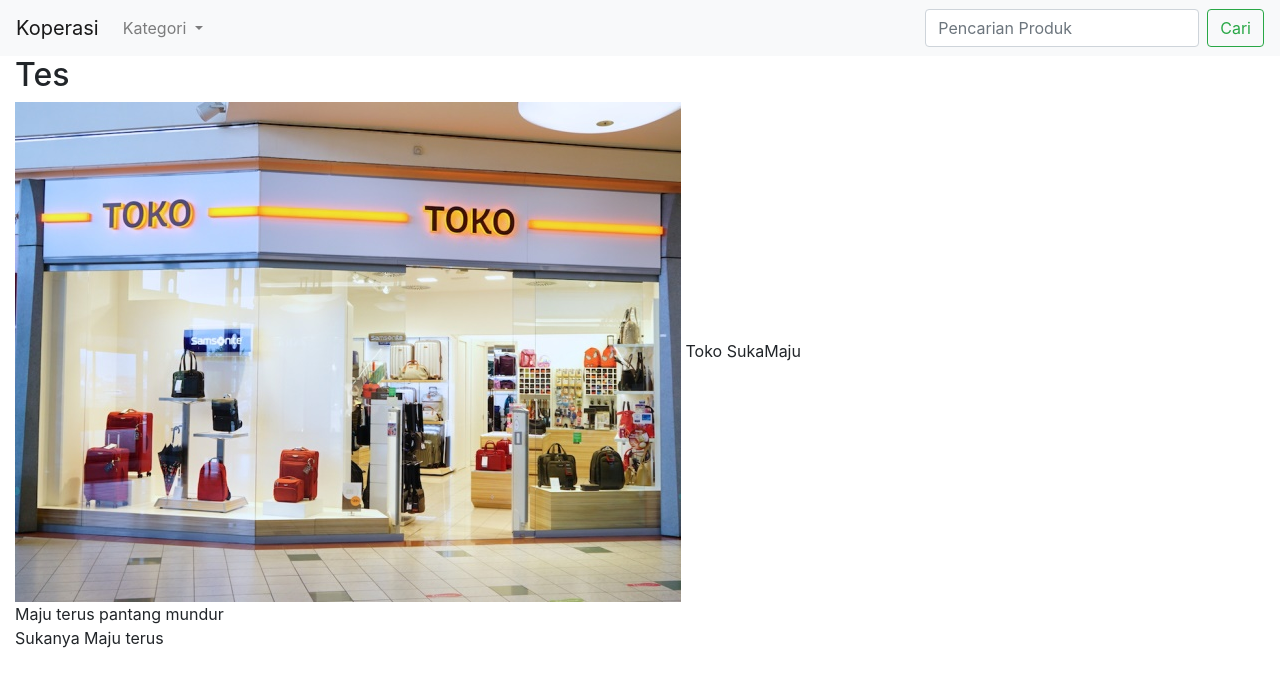
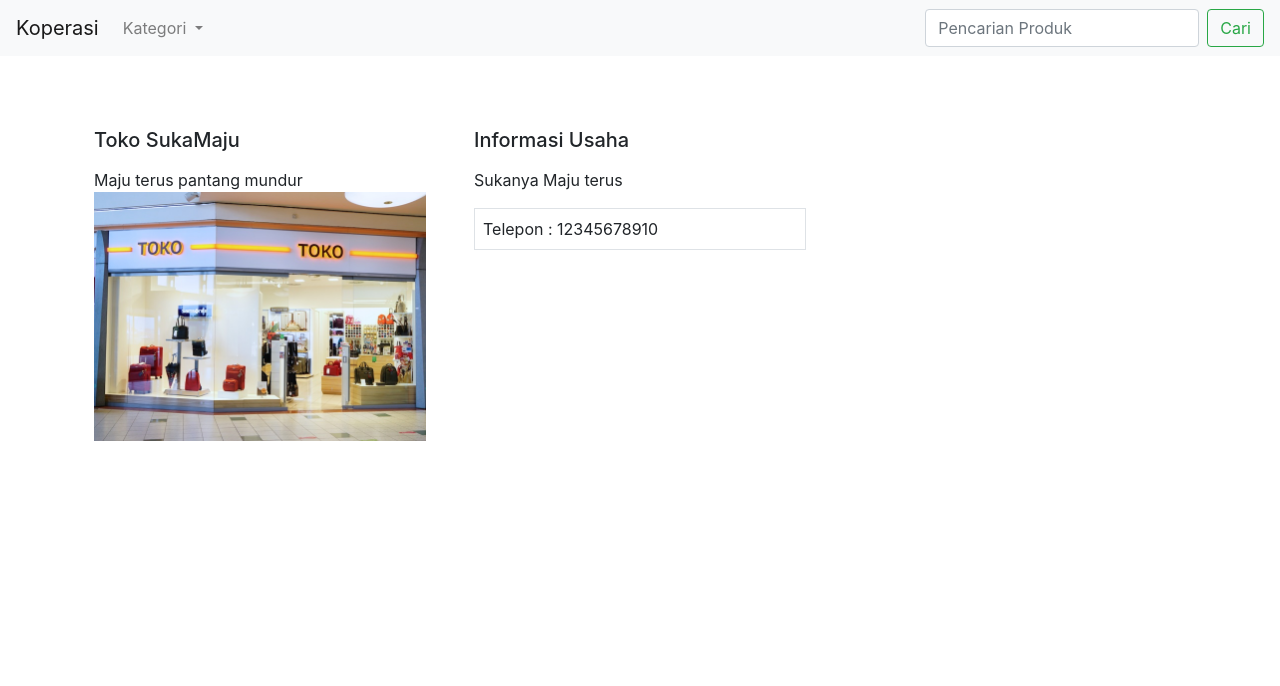
Before and after one commit to daffaputradamar/marketplace-koperasi-frontend, an Angular app: page /usaha/1 in a window 1280 px wide. Shown: the top 686 px of the page. Built offline with nearby package versions, Linux system fonts and the light colour scheme.

Commit message:
desain detail usaha

```diff
--- a/src/app/components/produk-detail/produk-detail.component.html
+++ b/src/app/components/produk-detail/produk-detail.component.html
@@ -30,7 +30,7 @@
         <span>Satuan : {{produk.satuan}}</span>
       </div>
 
-      <a href="" class="btn btn-success">Masukkan ke keranjang</a>
+      <a href="" class="btn btn-success">Tambah ke keranjang</a>
     </div>
 
     <div class="col-md-4 border-left p-4">
--- a/src/app/components/usaha-detail/usaha-detail.component.html
+++ b/src/app/components/usaha-detail/usaha-detail.component.html
@@ -1,4 +1,17 @@
-<h2>Tes</h2>
-<img src="{{usaha.logo}}"> {{ usaha.nama }}
-<br> {{ usaha.slogan }}
-<br> {{ usaha.keterangan }}
+<div class="container mt-5">
+  <div class="row">
+    <div class="col-md-4 p-4">
+      <h5 class="mb-3">{{ usaha.nama }}</h5>
+      <span>{{ usaha.slogan }}</span>
+      <img src="{{ usaha.logo }}" class="img-fluid product-image">
+    </div>
+    <div class="col-md-4 p-4">
+      <h5 class="mb-3">Informasi Usaha</h5>
+      <span>{{ usaha.keterangan }}</span>
+
+      <div class="border p-2 mt-3 mb-3">
+        <span>Telepon : {{usaha.telp}}</span>
+      </div>
+    </div>
+  </div>
+</div>
```
